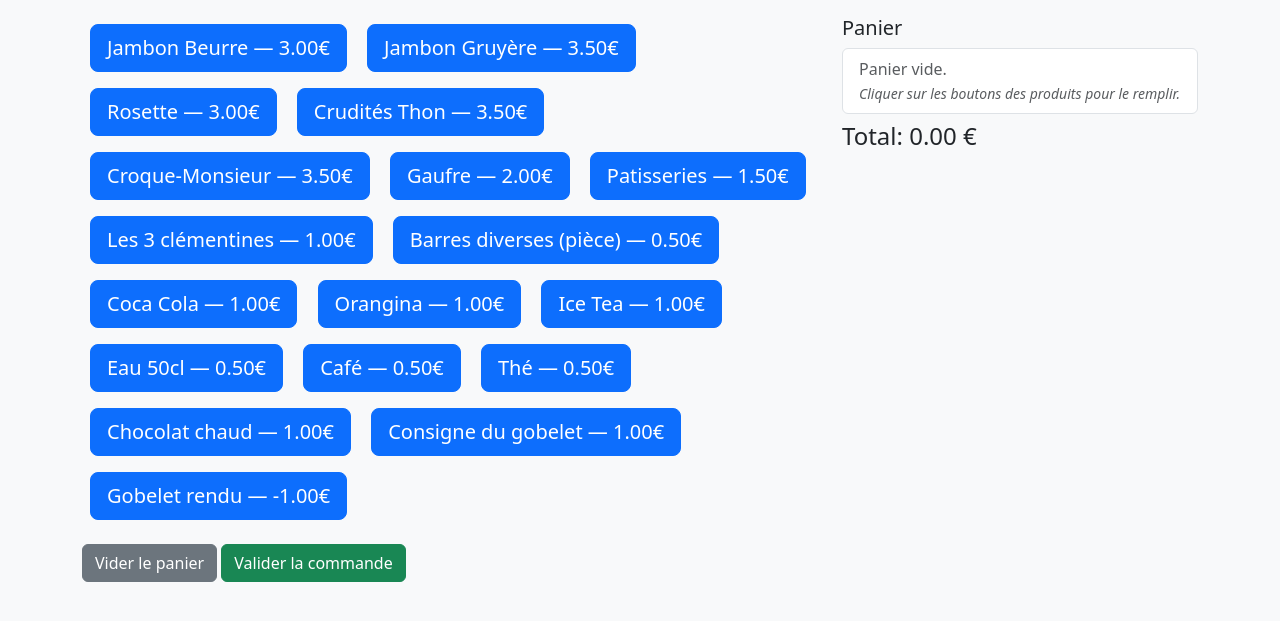
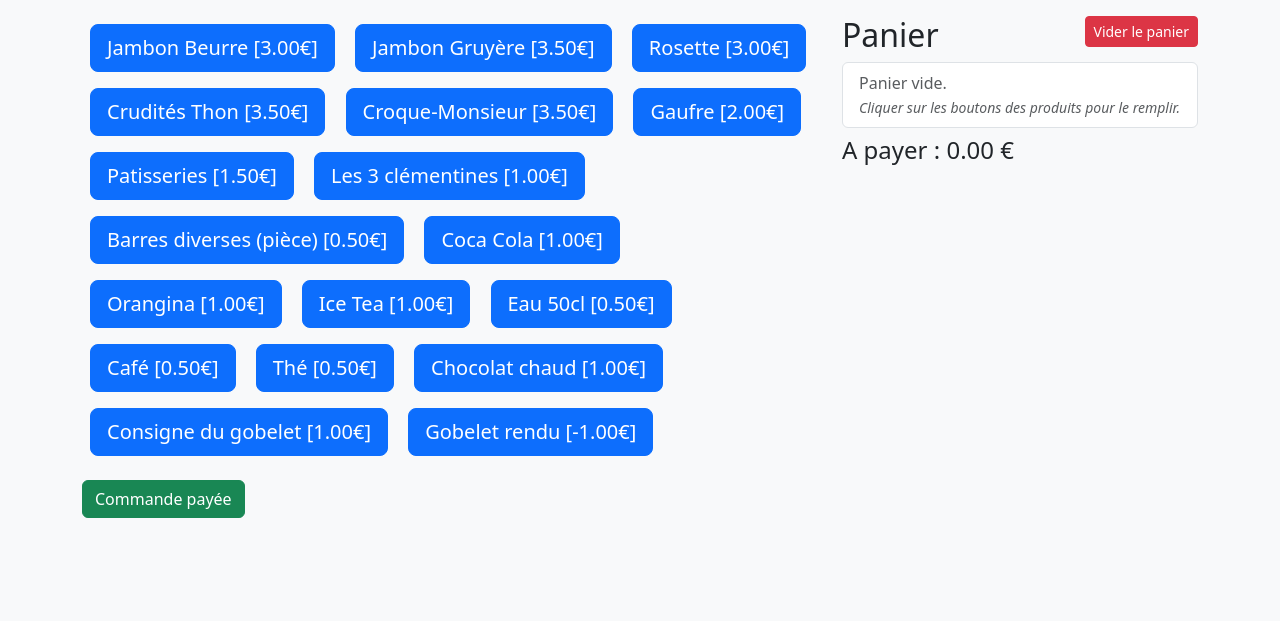
Before and after one commit to PatBriPerso/adg-buvette, a Flask app: page / in a window 1280 px wide. Shown: the part 56-677 px from the top of the page. Run offline with Flask 3, Linux system fonts and the light colour scheme.

Commit message:
Comestique

```diff
--- a/templates/index.html
+++ b/templates/index.html
@@ -4,24 +4,32 @@
   <div class="col-md-8">
     <div id="products" class="mb-3">
       {% for p in products %}
-        <button class="btn btn-primary btn-lg m-2 product-btn" data-id="{{p.id}}" data-name="{{p.name}}" data-price="{{p.price}}">
-          {{p.name}} — {{'%.2f' % p.price}}€
-        </button>
+      <button class="btn btn-primary btn-lg m-2 product-btn" data-id="{{p.id}}" data-name="{{p.name}}"
+        data-price="{{p.price}}">
+        {{p.name}} [{{'%.2f' % p.price}}€]
+      </button>
       {% endfor %}
-    </div>
-    <div>
-      <button id="clear" class="btn btn-secondary">Vider le panier</button>
-      <button id="send" class="btn btn-success">Valider la commande</button>
     </div>
   </div>
 
   <div class="col-md-4">
-    <h5>Panier</h5>
+    <div class="row">
+      <div class="col">
+        <h2>Panier</h2>
+      </div>
+      <div class="col text-end">
+        <button id="clear" class="btn btn-danger btn-sm">Vider le panier</button>
+      </div>
+    </div>
     <ul id="cart" class="list-group mb-2"></ul>
-    <h4>Total: <span id="total">0.00</span> €</h4>
+    <h4>A payer : <span id="total">0.00</span> €</h4>
+  </div>
+
+  <div>
+    <button id="send" class="btn btn-success">Commande payée</button>
   </div>
 </div>
 <script>
-const PRODUCTS = {{ products|tojson }};
+  const PRODUCTS = {{ products| tojson }};
 </script>
 {% endblock %}
```
